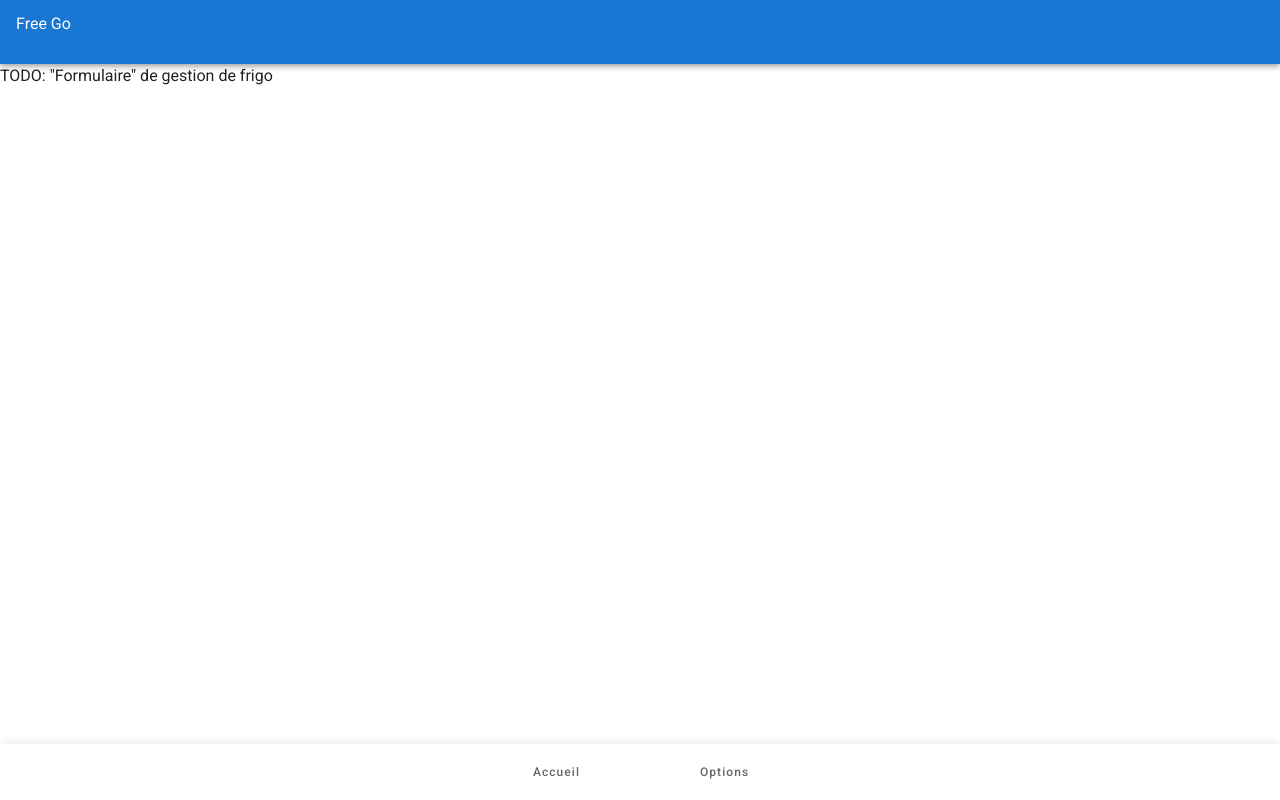
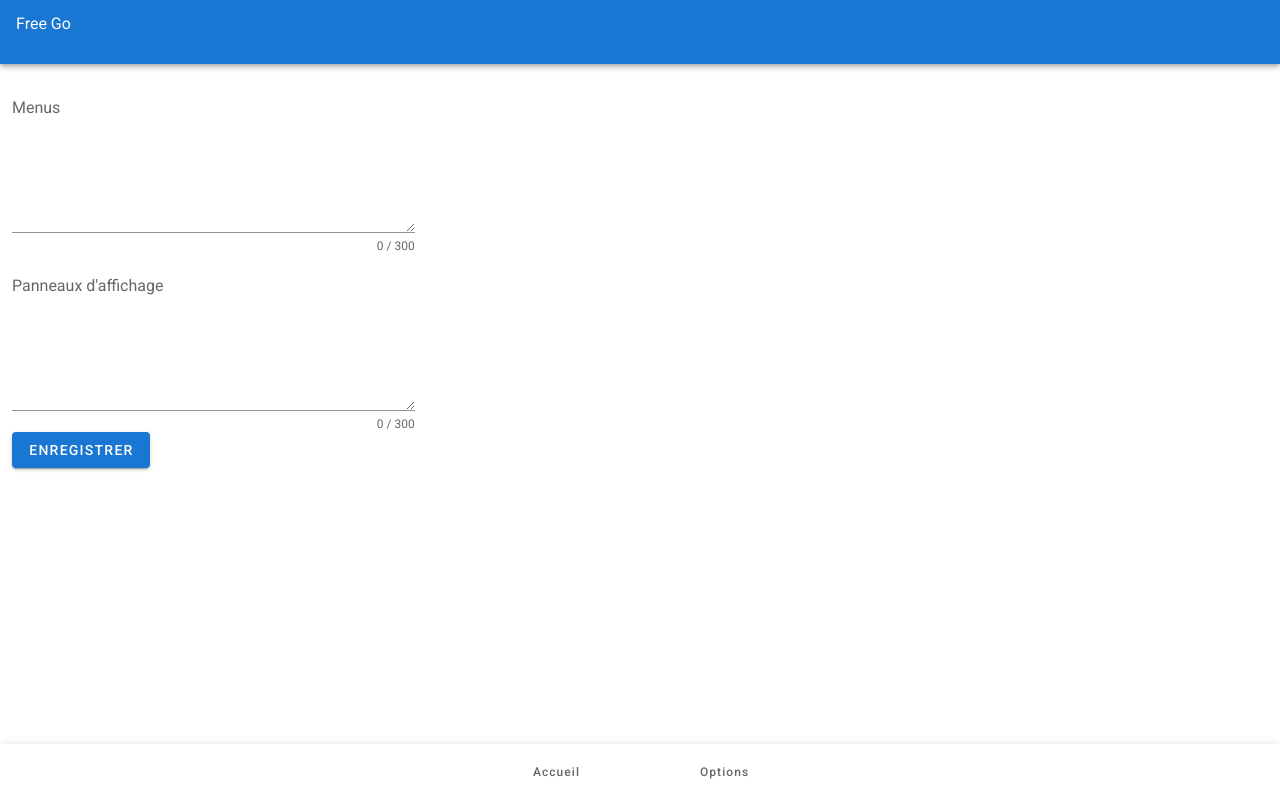
Before and after one commit to HE-Arc/FreeGo2, a Vue app in the folder frontend/vueapp/: page /manageFridge in a window 1280 px wide. Built offline with nearby package versions, Linux system fonts and the light colour scheme; no server answers; what vue-browser-geolocation would draw is missing.

Commit message:
Add basic manager form

```diff
--- a/frontend/vueapp/src/views/Fridge.vue
+++ b/frontend/vueapp/src/views/Fridge.vue
@@ -7,7 +7,8 @@
       <v-card-title>
         <v-btn icon @click="isFavorite = !isFavorite">
           <v-icon color="primary" large>{{ isFavorite ? 'mdi-star' : 'mdi-star-outline' }}</v-icon>
-        </v-btn>{{ APIData.name }}
+        </v-btn>
+        {{ APIData.name }}
       </v-card-title>
       <v-card-text>{{ APIData.my_maps_description }}</v-card-text>
       <v-card-text>{{ APIData.manager_description }}</v-card-text>
@@ -15,7 +16,7 @@
       <v-container>
         <v-row align="center" no-gutters>
           <v-col>
-            <v-carousel v-model="model">
+            <v-carousel>
               <v-carousel-item v-for="picture in APIData.pictures" :key=picture.image>
                 <v-img v-bind:src="picture.image" :aspect-ration="3/4" max-width="180"></v-img>>
               </v-carousel-item>
@@ -53,7 +54,6 @@
 
     data: () => ({
       isFavorite: false,
-      model: 0
     }),
 
     computed: mapState(['APIData']),
--- a/frontend/vueapp/src/views/ManageFridge.vue
+++ b/frontend/vueapp/src/views/ManageFridge.vue
@@ -1,7 +1,42 @@
 <template>
   <div class="contactUs">
     <Head></Head>
-    <p>TODO: "Formulaire" de gestion de frigo</p>
+    <h1>{{ APIData.name }}</h1>
+
+    <form>
+      <v-col cols="12" md="4">
+        <v-textarea
+          v-model="menus"
+          label="Menus"
+          :error-messages="menusErrors"
+          :counter="300"
+          @input="$v.menus.$touch()"
+          @blur="$v.menus.$touch()"
+        ></v-textarea>
+
+        <v-textarea
+          v-model="description"
+          label="Panneaux d'affichage"
+          :error-messages="descriptionErrors"
+          :counter="300"
+          @input="$v.description.$touch()"
+          @blur="$v.description.$touch()"
+        ></v-textarea>
+
+        <v-btn
+          class="mr-4"
+          :disabled="submitStatus === 'PENDING'"
+          @click="submit"
+          color="primary"
+        >
+          Enregistrer
+        </v-btn>
+      </v-col>
+      <p class="typo__p" v-if="submitStatus === 'OK'">Changements enregistrés !</p>
+      <p class="typo__p" v-if="submitStatus === 'ERROR'">Veuillez corriger les erreurs.</p>
+      <p class="typo__p" v-if="submitStatus === 'PENDING'">Envoi...</p>
+    </form>
+
     <Navbar></Navbar>
   </div>
 </template>
@@ -9,12 +44,75 @@
 <script>
   import Navbar from '../components/Navbar'
   import Head from '../components/Head'
+  import { getAPI } from '../axios-api'
+  import { mapState } from 'vuex'
+  import { maxLength } from 'vuelidate/lib/validators'
 
   export default {
     name: 'ContactUs',
+
     components: {
       Navbar,
       Head,
+    },
+
+    data () {
+      return {
+        images: null,
+        menus: '',
+        description: '',
+        submitStatus: null,
+      }
+    },
+
+    computed: {
+      ...mapState(['APIData']),
+      descriptionErrors () {
+        const errors = []
+        if (!this.$v.description.$dirty) return errors
+        !this.$v.description.maxLength && errors.push('Le texte est trop long !')
+        return errors
+      },
+      menusErrors () {
+        const errors = []
+        if (!this.$v.menus.$dirty) return errors
+        !this.$v.menus.maxLength && errors.push('Le texte des menus est trop long !')
+        return errors
+      },
+    },
+
+    created () {
+      getAPI.get(((this.$route.params.fridgeId) ? '/fridge/'.concat(this.$route.params.fridgeId) : '/fridge/'), )
+      .then(response => {
+        this.$store.state.APIData = response.data
+      })
+      .catch(err => {
+        console.log(err)
+      })
+    },
+
+    validations: {
+      menus: {
+        maxLength: maxLength(300),
+      },
+      description: {
+        maxLength: maxLength(300),
+      },
+    },
+
+    methods: {
+      submit() {
+        this.$v.$touch()
+        if (this.$v.$invalid) {
+          this.submitStatus = 'ERROR'
+        } else {
+          // TODO: submit logic here
+          this.submitStatus = 'PENDING'
+          setTimeout(() => {
+            this.submitStatus = 'OK'
+          }, 500)
+        }
+      },
     },
   }
 </script>
```
